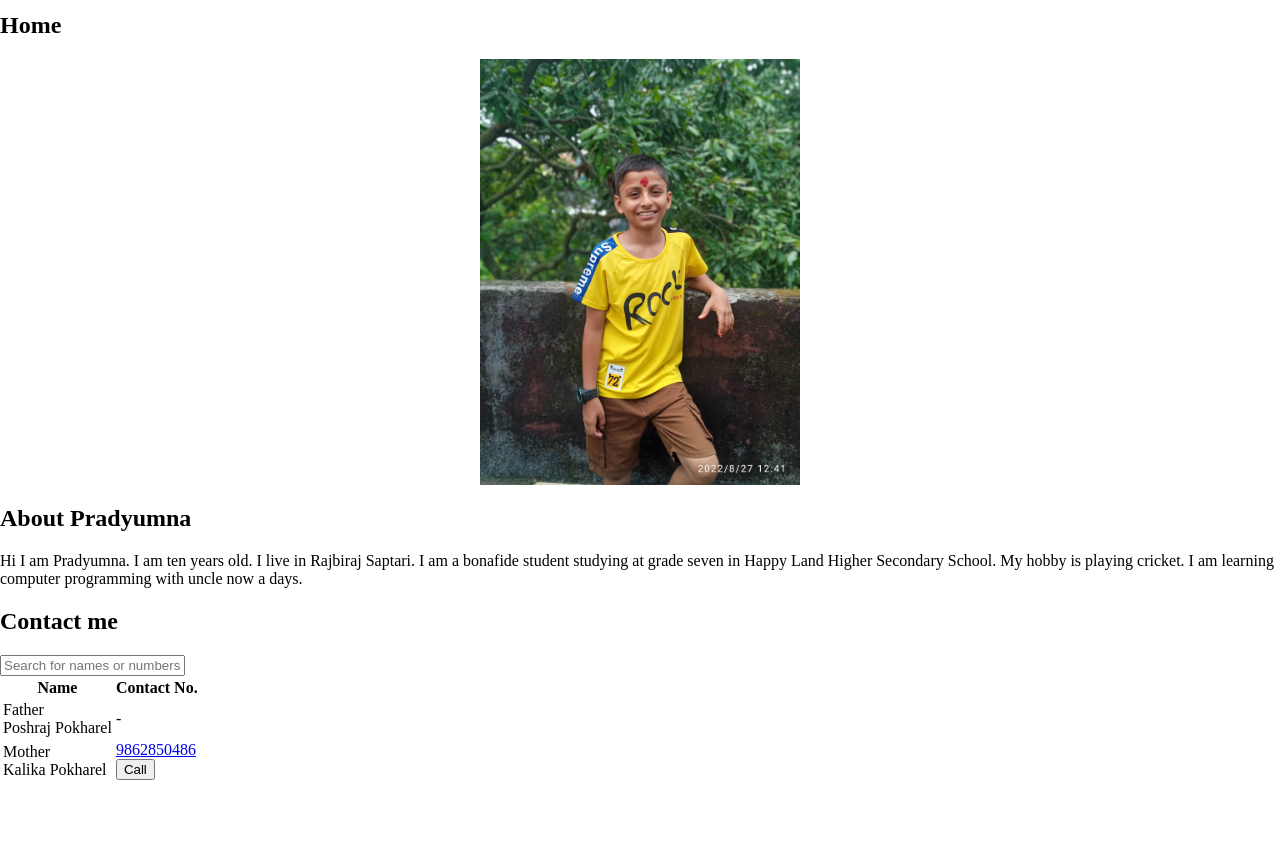
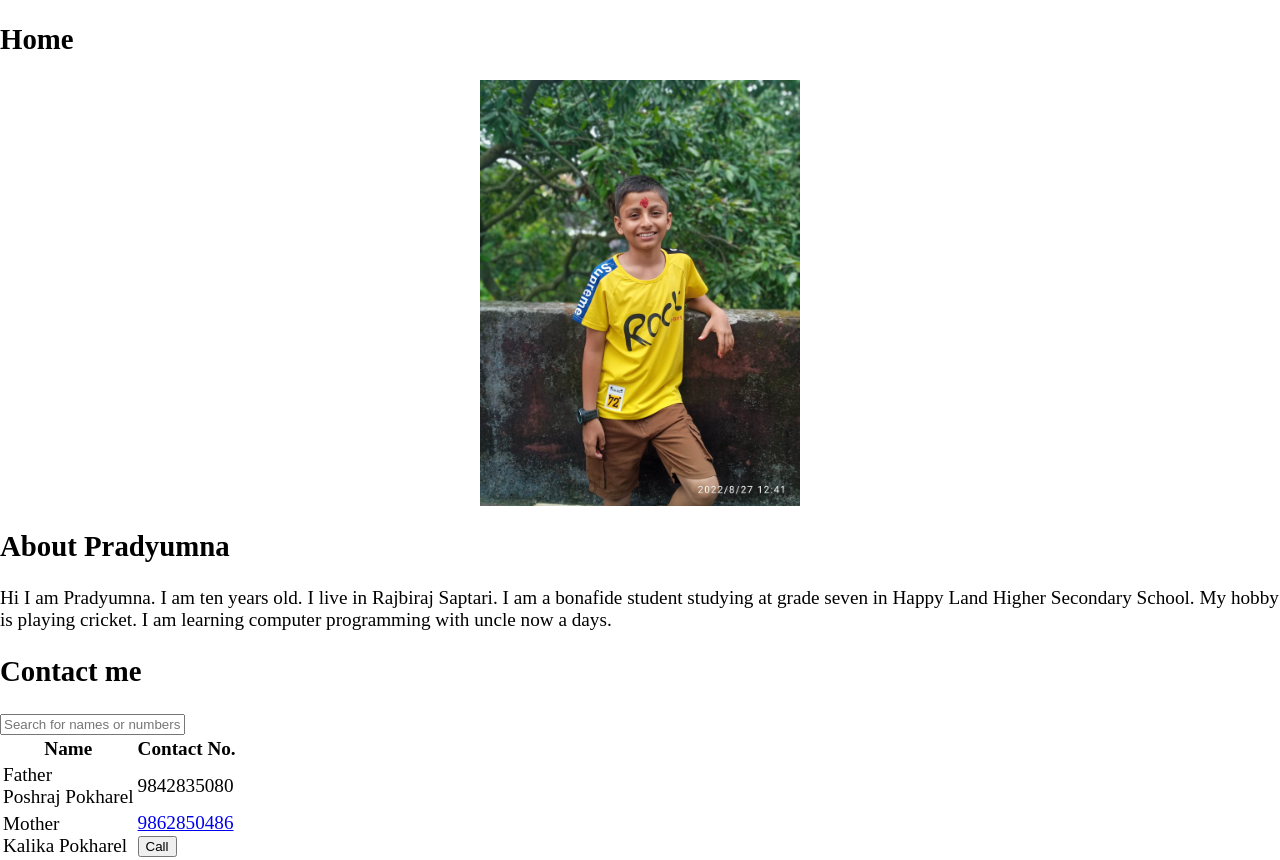
Before and after one commit to ShivaPrasadAcharya/websiteofpradhyumna.git.io, a plain HTML site: page index.html in a window 1280 px wide. Shown: the part 85-945 px from the top of the page. Before the commit the page ends 868 px from the top, so only its background shows below. Drawn offline with Linux system fonts and the light colour scheme.

Commit message:
Update index.html

```diff
--- a/index.html
+++ b/index.html
@@ -7,6 +7,7 @@
     body {
       margin: 0;
       padding: 0;
+      font-size: larger;
     }
     header {
       background-color: #333;
@@ -108,7 +109,7 @@
     <tbody>
       <tr>
           <td>Father<br>Poshraj Pokharel</td>
-        <td>-</td></tr>
+        <td>9842835080</td></tr>
       <tr>
           <td>Mother <br>Kalika Pokharel<br></td>
 
```
